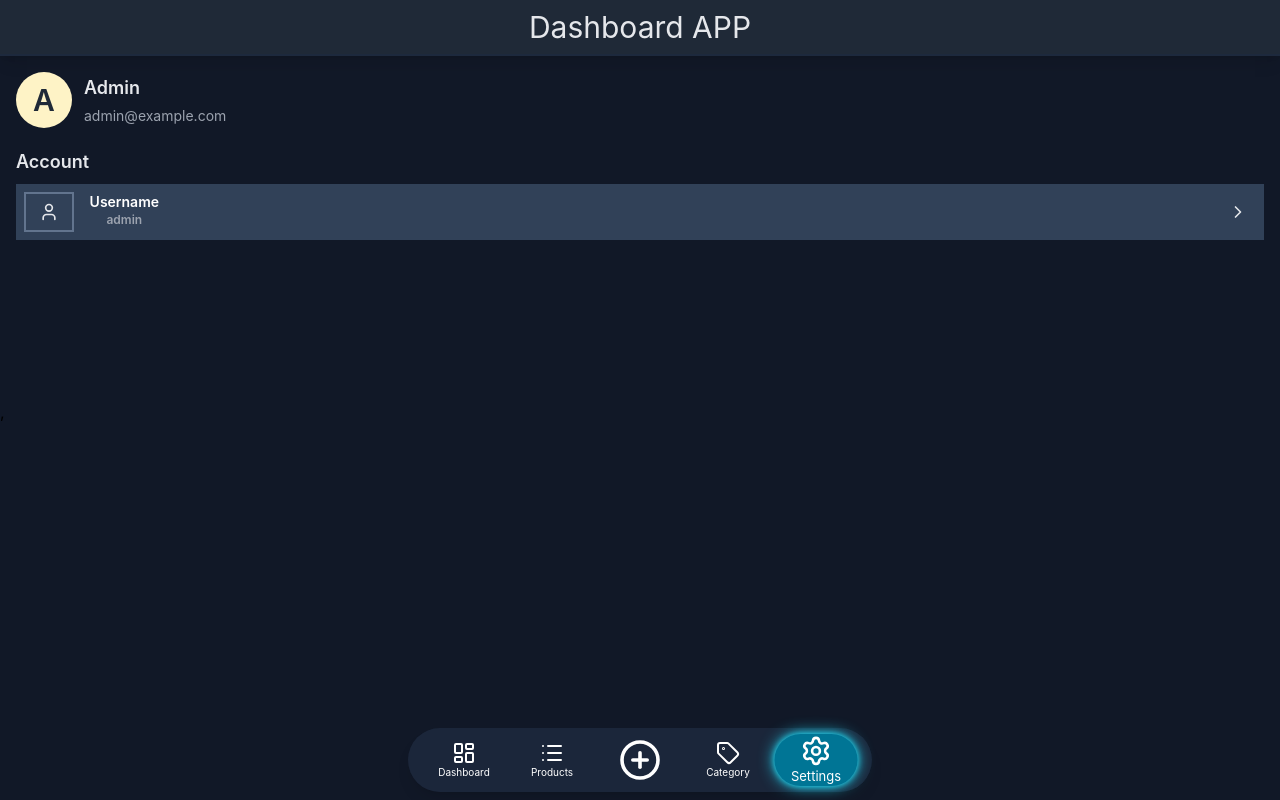
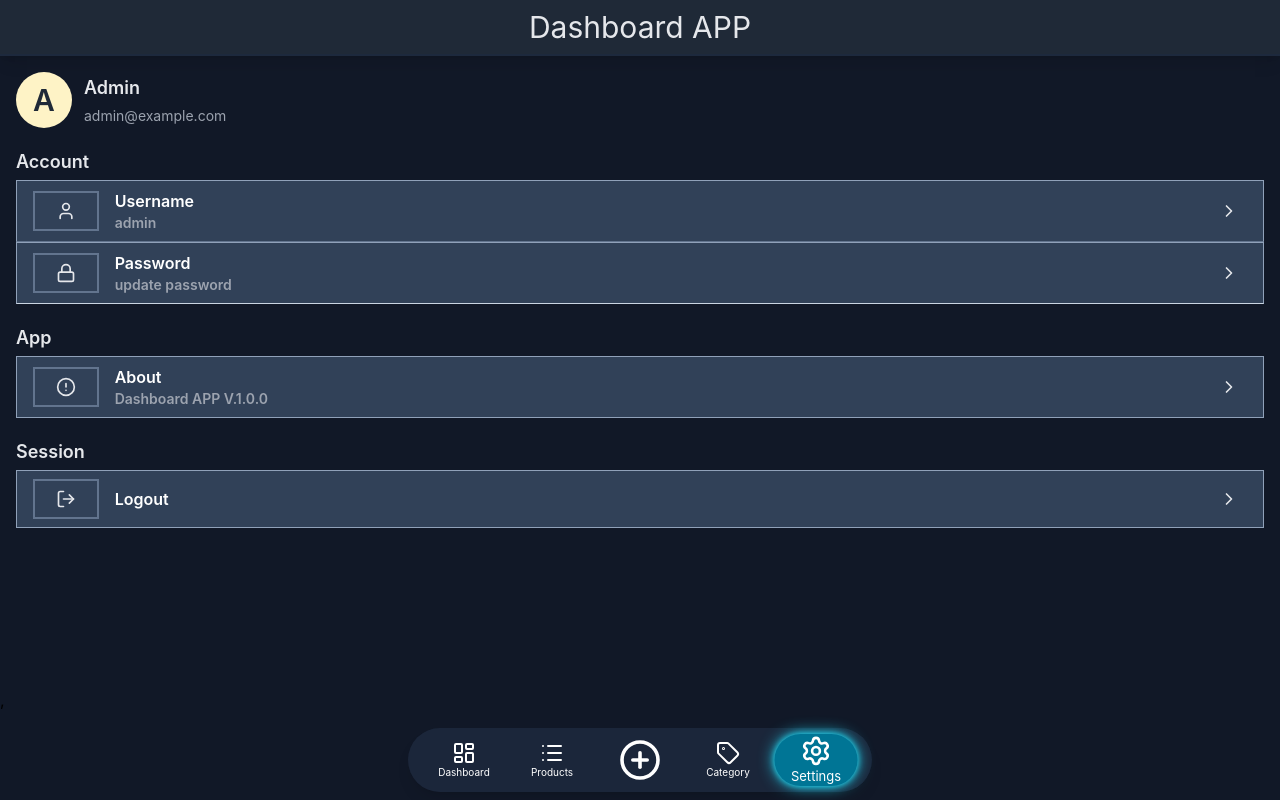
Before and after one commit to eilinseth/dashboard-products, a React (Vite) app in the folder client/: page /settings in a window 1280 px wide. Built offline with nearby package versions, Linux system fonts and the light colour scheme.

Commit message:
Completing settings feature

```diff
--- a/client/src/pages/SettingsPage/index.tsx
+++ b/client/src/pages/SettingsPage/index.tsx
@@ -1,5 +1,8 @@
 import {User} from "lucide-react"
 import {ChevronRight} from "lucide-react"
+import {Lock} from "lucide-react"
+import {AlertCircle} from "lucide-react"
+import {LogOut} from "lucide-react"
 
 const Settings = () =>{
     return (
@@ -15,20 +18,62 @@ const Settings = () =>{
                     </div>
                 </div>
             </div>
-            <div className="mt-5 flex flex-col gap-2">
-            <div className="text-lg font-semibold">Account</div>
-            <div className="flex bg-slate-700 gap-2 w-full px-2 py-2 border-b-slate-300">
-                <div className="flex items-center justify-center border-2 w-14 h-10 border-slate-500">
-                    <User className={"stroke-[#E5E7EB] size-5"}/>
+            <div className="mt-5 flex flex-col  ">
+                <div className="text-lg font-semibold mb-1">Account</div>
+                <div className="flex bg-slate-700 gap-2 w-full items-center px-4 py-2 border-b-slate-500 border-slate-400 border cursor-pointer">
+                    <div className="flex items-center justify-center border-2 w-22 h-10 border-slate-500">
+                        <User className={"stroke-[#E5E7EB] size-5"}/>
+                    </div>
+                    <div className="text-base font-semibold text-white flex  px-2 cursor-pointer flex-col w-80">
+                        <div className="font-semibold">Username</div>
+                        <div className="text-sm text-[#9CA3AF] ">admin</div>
+                    </div>
+                    <div className="flex items-center justify-end w-full pr-2">
+                        <ChevronRight className="size-5 cursor-pointer"/>
+                    </div>
                 </div>
-                <div className="   text-sm font-semibold text-white flex items-center px-2 cursor-pointer flex-col">
-                    <div className="font-semibold">Username</div>
-                    <div className="text-xs text-[#9CA3AF]">admin</div>
-                </div>
-                <div className="flex items-center justify-end w-full pr-2">
-                    <ChevronRight className="size-5 cursor-pointer"/>
+                <div className="flex bg-slate-700 gap-2 w-full items-center px-4 py-2 border-b-slate-300  border-slate-400 border cursor-pointer">
+                    <div className="flex items-center justify-center border-2 w-22 h-10 border-slate-500">
+                        <Lock className={"stroke-[#E5E7EB] size-5"}/>
+                    </div>
+                    <div className="text-base font-semibold text-white flex  px-2 cursor-pointer flex-col w-80">
+                        <div className="font-semibold">Password</div>
+                        <div className="text-sm text-[#9CA3AF] ">update password</div>
+                    </div>
+                    <div className="flex items-center justify-end w-full pr-2">
+                        <ChevronRight className="size-5 cursor-pointer"/>
+                    </div>
                 </div>
             </div>
+            <div className="mt-5 flex flex-col">
+                <div className="text-lg font-semibold mb-1">App</div>
+                <div className="flex bg-slate-700 gap-2 w-full items-center px-4 py-2 border-slate-400 border cursor-pointer">
+                    <div className="flex items-center justify-center border-2 w-22 h-10 border-slate-500">
+                        <AlertCircle className={"stroke-[#E5E7EB] size-5"}/>
+                    </div>
+                    <div className="text-base font-semibold text-white flex  px-2 cursor-pointer flex-col w-80">
+                        <div className="font-semibold">About</div>
+                        <div className="text-sm text-[#9CA3AF] ">Dashboard APP V.1.0.0</div>
+                    </div>
+                    <div className="flex items-center justify-end w-full pr-2">
+                        <ChevronRight className="size-5 cursor-pointer"/>
+                    </div>
+                </div>
+            </div>
+            <div className="mt-5 flex flex-col">
+                <div className="text-lg font-semibold mb-1">Session</div>
+                <div className="flex bg-slate-700 gap-2 w-full items-center px-4 py-2 border-slate-400 border cursor-pointer">
+                    <div className="flex items-center justify-center border-2 w-22 h-10 border-slate-500">
+                        <LogOut className={"stroke-[#E5E7EB] size-5"}/>
+                    </div>
+                    <div className="text-base font-semibold text-white flex  px-2 cursor-pointer flex-col w-80">
+                        <div className="font-semibold">Logout</div>
+                    </div>
+                    <div className="flex items-center justify-end w-full pr-2">
+                        <ChevronRight className="size-5 cursor-pointer"/>
+                    </div>
+                </div>
+
             </div>
 
         </section>
```
